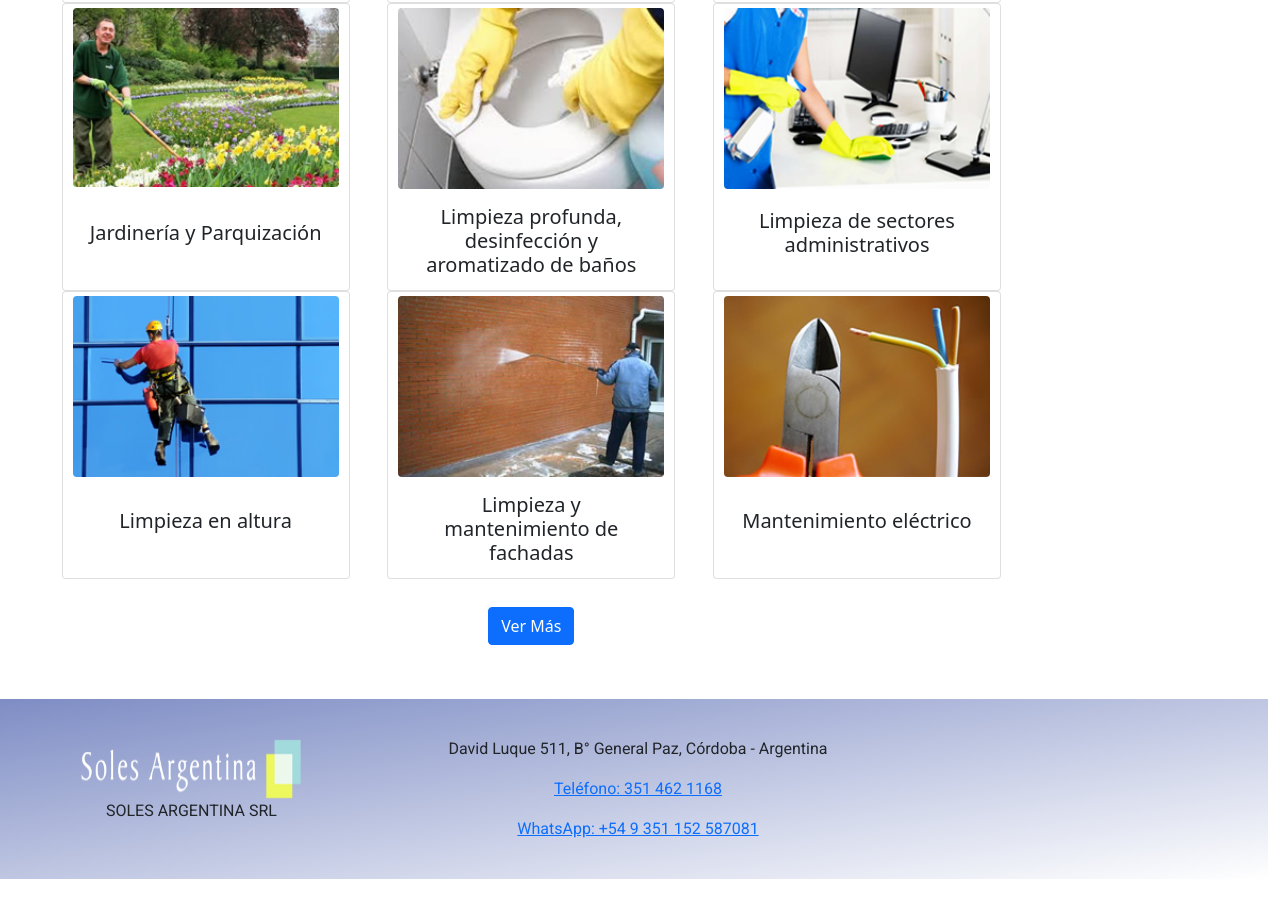
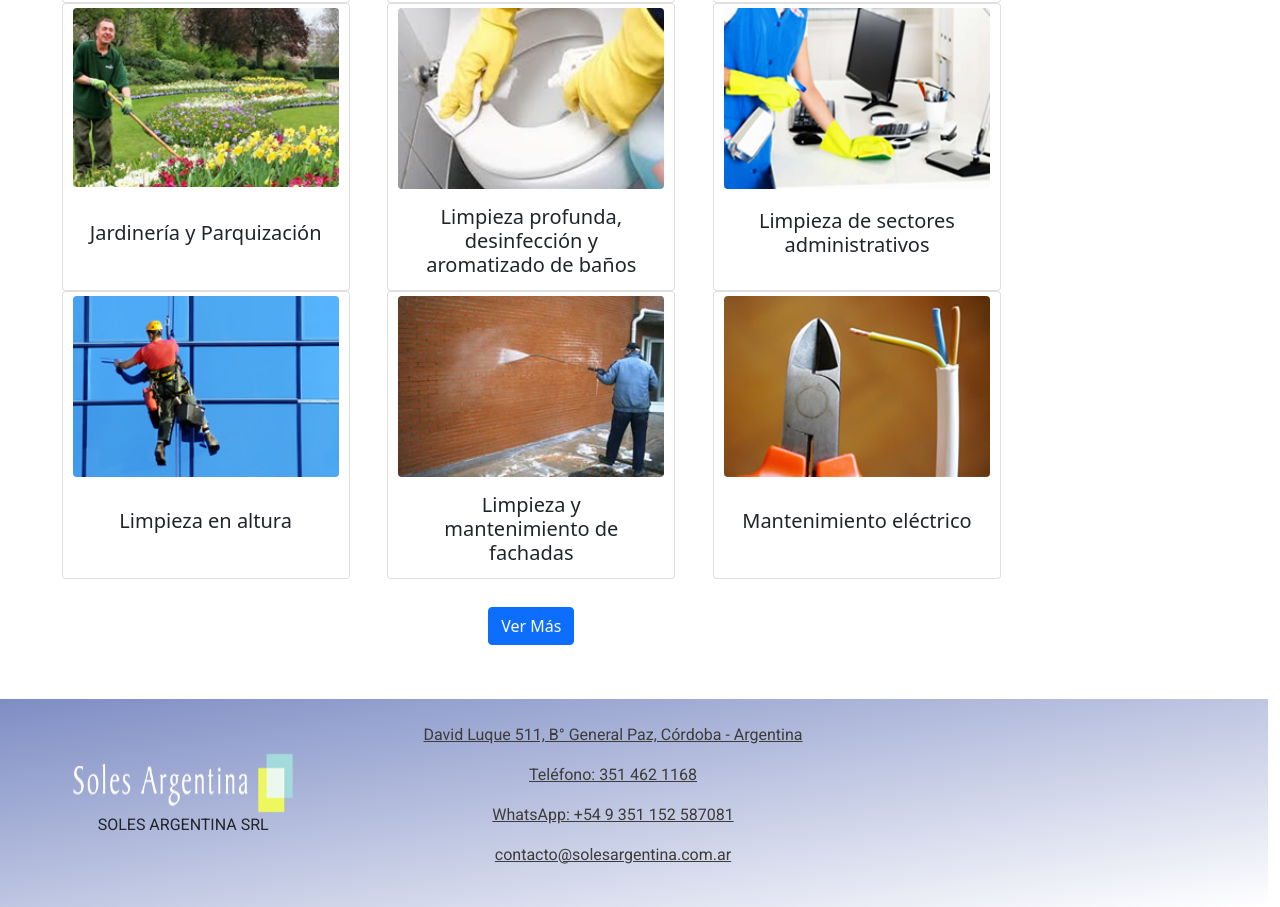
Before and after one commit to alvarocortez45/ProyectoFinal_AlvaroCortez, a website: page index.html in a window 1280 px wide. Shown: the part 1480-2387 px from the top of the page. Before the commit the page ends 2359 px from the top, so only its background shows below. Drawn offline with nearby package versions, Linux system fonts and the light colour scheme; grey boxes are pictures that could not be loaded.

Commit message:
Correcciones 31/05

```diff
--- a/index.html
+++ b/index.html
@@ -187,15 +187,21 @@
       </div>
       <div>
         <p>
-          David Luque 511, B° General Paz,
-          Córdoba - Argentina
+          <a href="https://www.google.com/maps/search/David+Luque+511+X5004+AKM+C%C3%B3rdoba/@-31.411112,-64.169752,15z?hl=es-419"> David Luque 511, B° General Paz,
+          Córdoba - Argentina </a>
         </p>
+        <p>
         <a href="tel:351 462 1168">Teléfono: 351 462 1168</a>
-        <p></p>
+        </p>
+        <p>
         <a href="https://api.whatsapp.com/send?phone=5493512587081&abid=3512587081&text=Hola,%20solicito%20presupuesto">WhatsApp: +54 9 351 152 587081</a>
+        </p>
+        <p>
+          <a href="mailto: contacto@solesargentina.com.ar">contacto@solesargentina.com.ar</a>
+        </p>
       </div>
       <div>
-        <iframe src="https://www.google.com/maps/embed?pb=!1m18!1m12!1m3!1d3405.1093823775163!2d-64.1719402848521!3d-31.411112281405906!2m3!1f0!2f0!3f0!3m2!1i1024!2i768!4f13.1!3m3!1m2!1s0x9432a2a046f7617b%3A0x8601c4238930da9b!2sDavid%20Luque%20511%2C%20X5004%20AKM%2C%20C%C3%B3rdoba!5e0!3m2!1ses-419!2sar!4v1622123468462!5m2!1ses-419!2sar" width="200" height="125" style="border:0;" allowfullscreen="" loading="lazy"></iframe>
+        <iframe src="https://www.google.com/maps/embed?pb=!1m18!1m12!1m3!1d3405.1093823775163!2d-64.1719402848521!3d-31.411112281405906!2m3!1f0!2f0!3f0!3m2!1i1024!2i768!4f13.1!3m3!1m2!1s0x9432a2a046f7617b%3A0x8601c4238930da9b!2sDavid%20Luque%20511%2C%20X5004%20AKM%2C%20C%C3%B3rdoba!5e0!3m2!1ses-419!2sar!4v1622123468462!5m2!1ses-419!2sar" width="250" height="150" style="border:0;" allowfullscreen="" loading="lazy"></iframe>
       </div>
     </footer>
   <script src="https://code.jquery.com/jquery-3.5.1.slim.min.js" integrity="sha384-DfXdz2htPH0lsSSs5nCTpuj/zy4C+OGpamoFVy38MVBnE+IbbVYUew+OrCXaRkfj" crossorigin="anonymous"></script>
--- a/scss/_footer.scss
+++ b/scss/_footer.scss
@@ -13,4 +13,7 @@
         width: 220px;
         height: 60px;
     }
+    a{
+        color: rgb(61, 60, 60);
+    }
 }
--- a/scss/diseño.scss
+++ b/scss/diseño.scss
@@ -25,7 +25,6 @@ div{
     background-color: #4a5788;
     align-content: left;
     text-align: left;
-
     font-size: 12px;
     ul li {
         background-color:#4a5788;;
```
Also changed, not shown: css/diseño.css.
